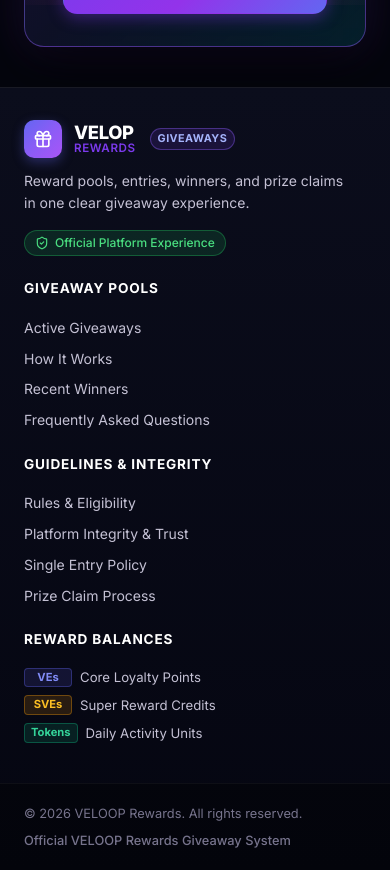
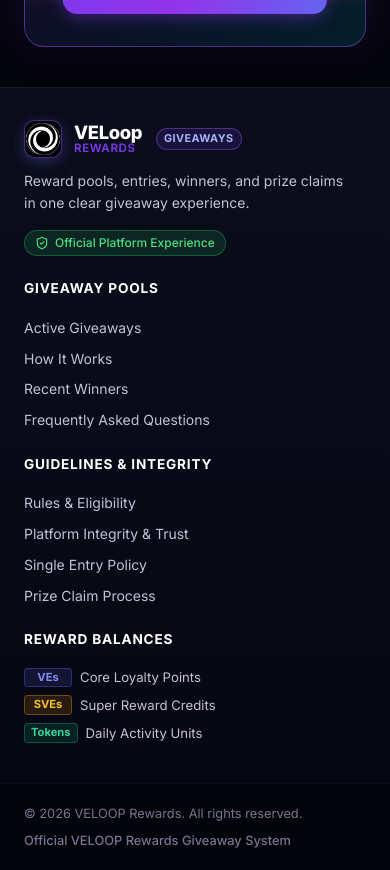
Before and after one commit to VasaraSujal/VELoop-Assignment, a React (Vite) app in the folder frontend/: page / in a window 390 px wide. Shown: the part 9300-10170 px from the top of the page. Built offline with nearby package versions, Linux system fonts and the light colour scheme; no server answers.

Commit message:
Integrate animated brand logo and responsive layout polish in footer

```diff
--- a/frontend/src/components/common/Footer.jsx
+++ b/frontend/src/components/common/Footer.jsx
@@ -1,5 +1,5 @@
 import { Link, useLocation } from 'react-router-dom';
-import { Gift, ShieldCheck } from 'lucide-react';
+import { ShieldCheck } from 'lucide-react';
 import styles from './Footer.module.css';
 
 /**
@@ -22,10 +22,14 @@ export const Footer = () => {
         <div className={styles.brandCol}>
           <Link to="/" className={styles.brandLink} aria-label="VELOOP Rewards - Return to Homepage">
             <div className={styles.logoIconBox}>
-              <Gift size={20} className={styles.logoGiftIcon} aria-hidden="true" />
+              <img
+                src="/assets/prizes/Animation-VELoop-xJgvrjNN.gif"
+                alt="VELOOP Logo"
+                className={styles.logoImg}
+              />
             </div>
             <div className={styles.brandTextWrap}>
-              <span className={styles.brandMain}>VELOP</span>
+              <span className={styles.brandMain}>VELoop</span>
               <span className={styles.brandSub}>Rewards</span>
             </div>
             <span className={styles.brandBadge}>Giveaways</span>
--- a/frontend/src/components/common/Footer.module.css
+++ b/frontend/src/components/common/Footer.module.css
@@ -38,17 +38,22 @@
   width: 38px;
   height: 38px;
   border-radius: var(--radius-md);
-  background: var(--color-accent-gradient);
+  background: rgba(124, 58, 237, 0.15);
+  border: 1px solid rgba(139, 92, 246, 0.35);
   display: flex;
   align-items: center;
   justify-content: center;
-  color: #ffffff;
-  box-shadow: 0 4px 12px rgba(99, 102, 241, 0.35);
+  box-shadow: 0 4px 14px rgba(99, 102, 241, 0.3);
+  overflow: hidden;
   flex-shrink: 0;
 }
 
-.logoGiftIcon {
-  color: #ffffff;
+.logoImg {
+  width: 100%;
+  height: 100%;
+  object-fit: contain;
+  border-radius: inherit;
+  display: block;
 }
 
 .brandTextWrap {
```
